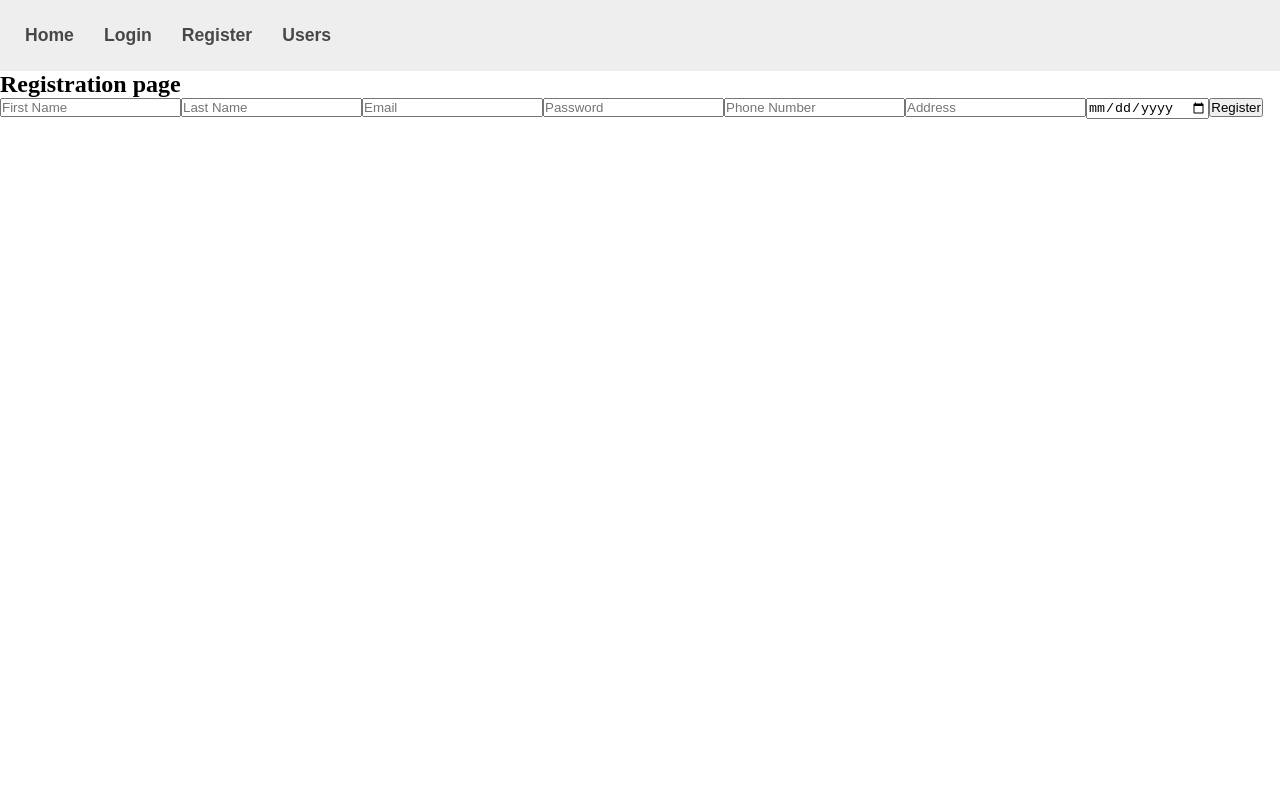
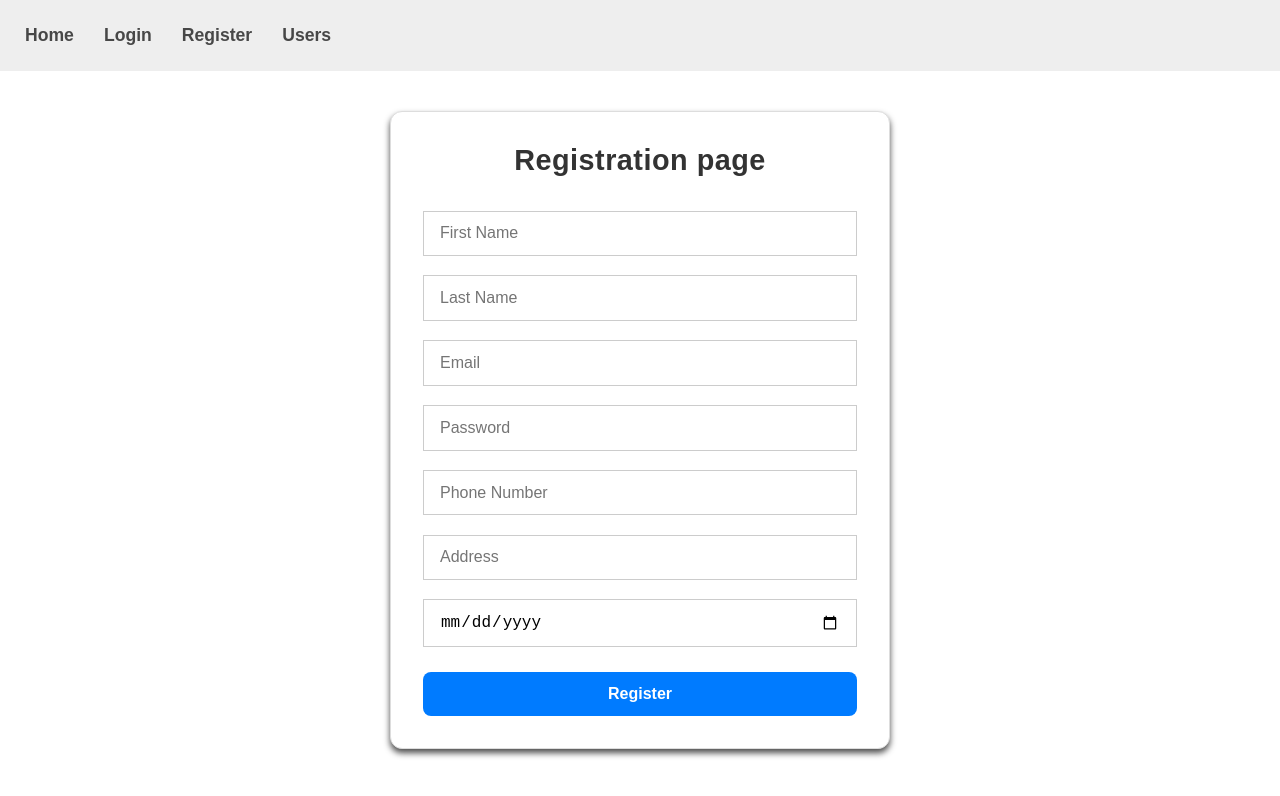
Before and after one commit to ClovisBK/NodeReactIntegration, a React (Vite) app: page /register in a window 1280 px wide. Shown: the top 796 px of the page. Built offline with nearby package versions, Linux system fonts and the light colour scheme.

Commit message:
Added css styling to the forms.

```diff
--- a/src/Components/Login.jsx
+++ b/src/Components/Login.jsx
@@ -22,7 +22,7 @@ const Login = () => {
             if(token){
                 localStorage.setItem("token", token);
                 setMessage("Login Successful");
-                // navigate("/users");
+                navigate("/users");
             }else{
                 setError("Login failed: No token received");
             }
@@ -31,8 +31,8 @@ const Login = () => {
         }
     };
   return (
-    <div className='login-user'>
-        <h1>Login Page for users.</h1>
+    <div className='form-container'>
+        <h2>Login Page for users.</h2>
 
         <form onSubmit={handleSubmit}>
             <input type="email" name="email" placeholder='Email' onChange={handleChange} />
--- a/src/Components/Register.jsx
+++ b/src/Components/Register.jsx
@@ -28,7 +28,7 @@ try{
 }
 };
   return (
-    <div className='register-user'>
+    <div className='form-container'>
       <h2>Registration page</h2>
         <form onSubmit={handleSubmit}>
             <input type="text" name='firstName' placeholder='First Name' onChange={handleChange} />
--- a/src/Styles/form.css
+++ b/src/Styles/form.css
@@ -7,6 +7,7 @@ table tr, th, td{
     font-family: Arial, Helvetica, sans-serif;
     font-weight: bold;
     font-size: 1.1rem;
+    position: static;
 }
 .navbar ul{
     display: flex;
@@ -21,3 +22,82 @@ table tr, th, td{
     text-decoration: none;
     color: rgba(0, 0, 0, 0.7)
 }
+
+/* styling the forms  */
+
+.form-container{
+    max-width: 500px;
+    margin: 2.5rem auto;
+    padding: 2rem;
+    background-color: #ffffff;
+    border: 1px solid #ddd;
+    border-radius: 12px;
+    box-shadow: 0 4px 6px rgba(0, 0, 0, 0.7);
+    transition: all 0.3s ease;
+}
+.form-container:hover{
+    box-shadow: 0 6px 16px rgba(0, 0, 0, 0.12);
+}
+
+.form-container h2{
+    text-align: center;
+    margin-bottom: 1.5rem;
+    color: #333;
+    font-size: 1.8rem;
+    letter-spacing: 0.5px;
+    font-family: Arial, Helvetica, sans-serif;
+}
+.form-container input{
+    width: 100%;
+    padding: 0.8rem 1rem;
+    margin: 0.6rem 0;
+    border: 1px solid #ccc;
+    font-size: 1rem;
+    transition: border-color o.25s ease;
+}
+.form-container input:focus{
+    outline: none;
+    border-color: #007bff;
+    box-shadow: 0 0 3px rgba(0, 123, 123, 0.3);
+}
+.form-container button{
+    width: 100%;
+    padding: 0.8rem;
+    margin-top: 1rem;
+    background-color: #007bff;
+    border: none;
+    border-radius: 8px;
+    color: white;
+    font-size: 1rem;
+    font-weight: 600;
+    cursor: pointer;
+    transition: background-color 0.3s ease, transform 0.2s ease;
+}
+.form-container button:hover{
+    background-color: #0056b3;
+    transform: translateY(-px);
+}
+
+.form-container p{
+    text-align: center;
+    margin-top: 1rem;
+    font-size: .9rem;
+    color: #444;
+}
+
+.form-container p.error{
+    color: #d9534f;
+}
+.form-container p.success{
+    color: #28a745;
+}
+
+@media (max-width: 480){
+    .form-container{
+        padding: 1.5rem;
+        margin: 2rem auto;
+    }
+    .form-container h2{
+        font-size: 1.3rem;
+    }
+}
```
